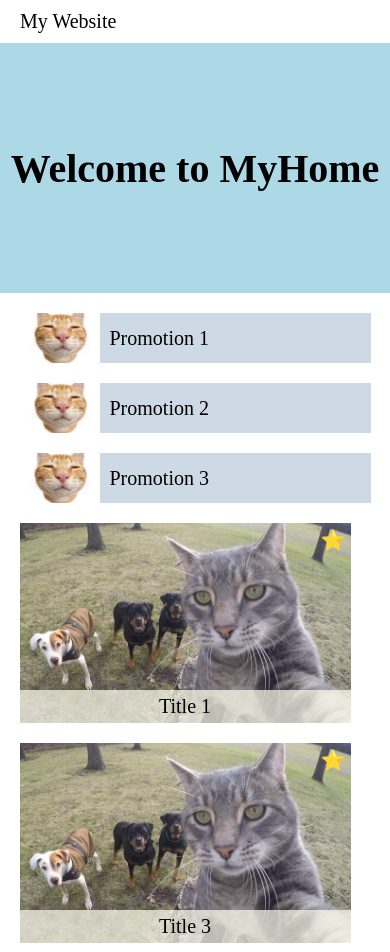
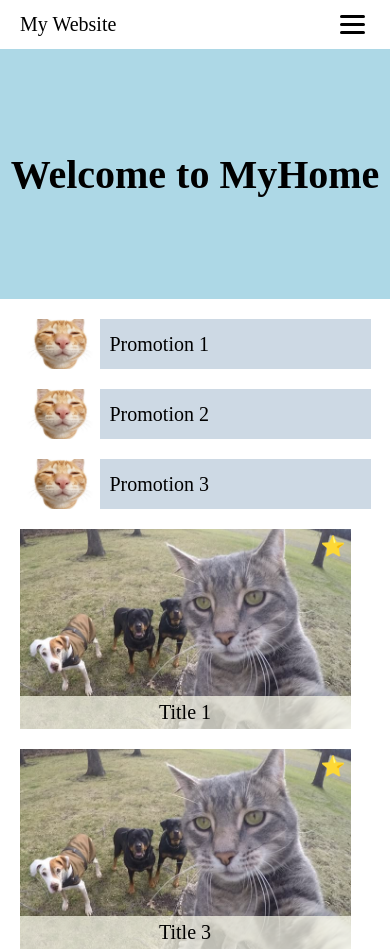
Before and after one commit to minruei/Phase-1-of-WeHelp-Ruei, a plain HTML site: page week1/index.html in a window 390 px wide. Shown: the top 952 px of the page. Drawn offline with Linux system fonts and the light colour scheme.

Commit message:
fix popup menu week-1-style.css

```diff
--- a/week1/week-1-style.css
+++ b/week1/week-1-style.css
@@ -120,7 +120,7 @@ body {
     padding: 5px;
 }
 
-.burgur span {
+.burger span {
     display: block;
     width: 25px;
     height: 3px;
@@ -190,7 +190,7 @@ body {
     }
 
     .burger {
-        display: block;
+        display: flex;
     }
 
     .navbar > ul {
```
